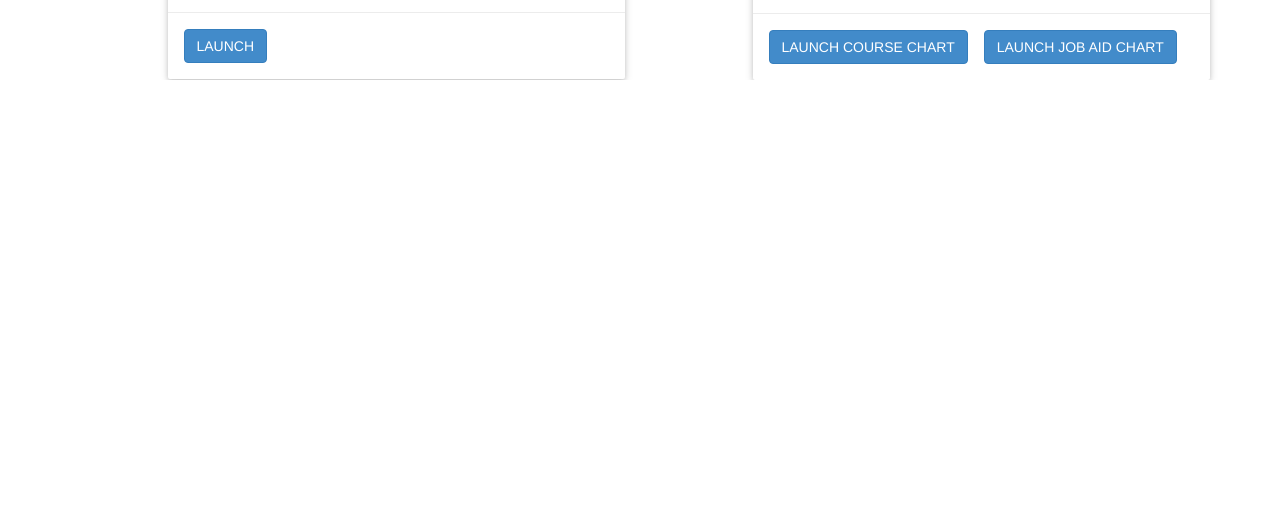
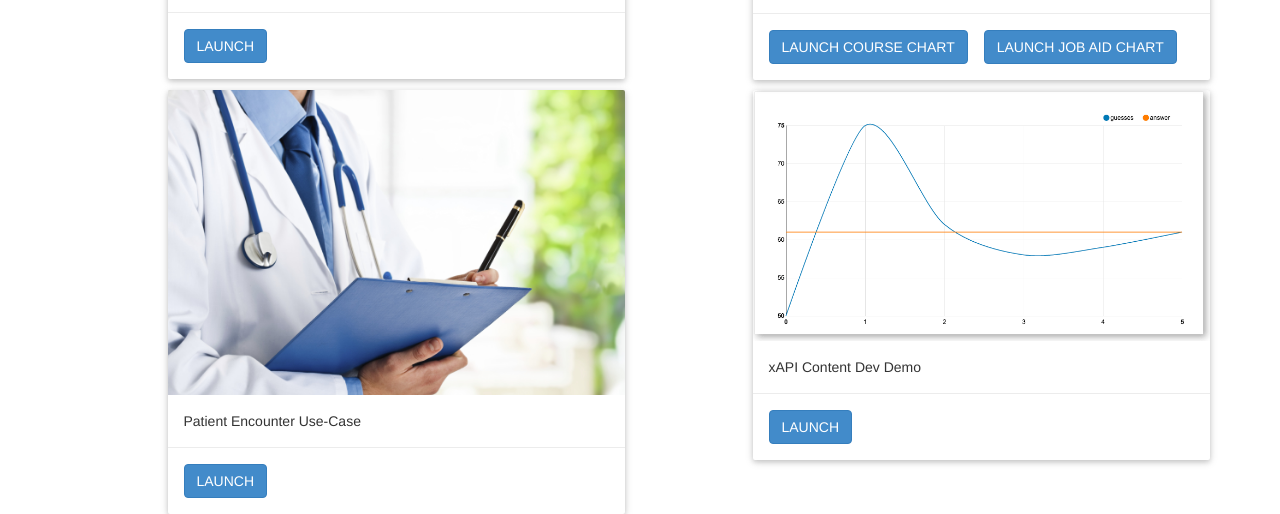
Before and after one commit to 280455936/xAPI-Charts, a plain HTML site: page index.html in a window 1280 px wide. Shown: the part 902-1416 px from the top of the page. Before the commit the page ends 982 px from the top, so only its background shows below. Drawn offline with Linux system fonts and the light colour scheme.

Commit message:
adding other charts

```diff
--- a/index.html
+++ b/index.html
@@ -170,6 +170,38 @@
             </div>
         </div>
     </div>
+    <div class="row">
+        <div class="col-md-5 col-md-offset-1">
+            <div class="card">
+                <div class="card-image">
+                    <img class="img-responsive" src="images/medical-min.jpg">
+                </div>
+
+                <div class="card-content">
+                    <p>Patient Encounter Use-Case</p>
+                </div>
+
+                <div class="card-action">
+                    <a class="btn btn-primary" href="http://creighton.github.io/patient-encounters-usecase/" target="new_blank">Launch</a>
+                </div>
+            </div>
+        </div>
+        <div class="col-md-5 col-md-offset-1">
+            <div class="card">
+                <div class="card-image">
+                    <img class="img-responsive" src="images/bootcamp-chart-min.png">
+                </div>
+
+                <div class="card-content">
+                    <p>xAPI Content Dev Demo</p>
+                </div>
+
+                <div class="card-action">
+                    <a class="btn btn-primary" href="http://creighton.github.io/Bootcamp-062015/" target="new_blank">Launch</a>
+                </div>
+            </div>
+        </div>
+    </div>
 </div>
 </body>
 </head>
```
Also changed, not shown: images/bootcamp-chart-min.png (added), images/medical-min.jpg (added).
